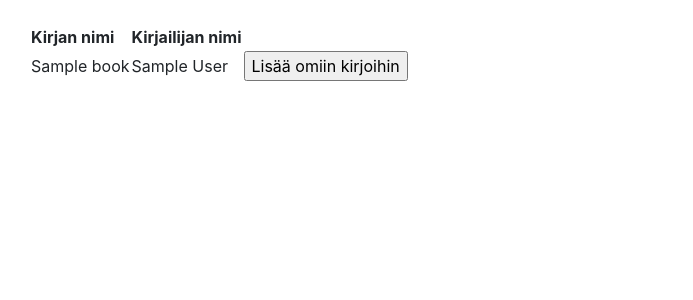
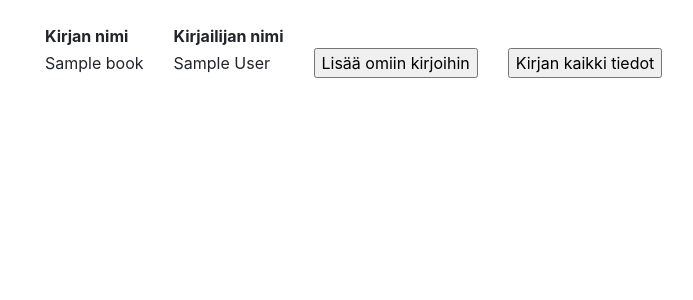
Before and after one commit to riinaalisah/Kirjahylly, a Flask app: page /books/ in a window 1280 px wide. Shown: the part 56-356 px from the top of the page, without its empty margins (55-748 px from the left). Run offline with Flask 2, Linux system fonts and the light colour scheme; tables that the repository leaves empty hold one stand-in row (values such as "Sample post"); some libraries are stand-ins or nearby versions.

Commit message:
Linkki kirjojen listauksesta yksittäisen kirjan tietoihin

```diff
--- a/application/books/views.py
+++ b/application/books/views.py
@@ -64,3 +64,14 @@ def book_add_to_user(book_id):
         flash("Kirja on jo lisätty omaan kirjahyllyyn!", 'warning')
 
     return redirect(url_for("books_index"))
+
+@app.route("/books/info/", methods=["GET", "POST"])
+@login_required
+def book_info():
+    url = request.url
+    split1 = url.split("?")
+    split2 = split1[1].split("=")
+
+    book = Book.query.filter_by(name=split2[0]).first()
+
+    return render_template("books/bookinfo.html", book=book)
--- a/application/templates/books/list.html
+++ b/application/templates/books/list.html
@@ -4,21 +4,27 @@
 <!--<form method="GET" action="{{ url_for('books_index', user=user) }}"-->
   <table>
     <tr>
-      <th>Kirjan nimi</th>
-      <th>Kirjailijan nimi</th>
-      <th></th>
+      <th style="padding:0 15px 0 15px;">Kirjan nimi</th>
+      <th style="padding:0 15px 0 15px;">Kirjailijan nimi</th>
     </tr>
     {% for book in books %}
     <tr>
-      <td>{{ book.name }}</td>
-      <td>{{ book.firstname }} {{book.lastname }}</td>
-      <td>
+      <td style="padding:0 15px 0 15px;">{{ book.name }}</td>
+      <td style="padding:0 15px 0 15px;">{{ book.firstname }} {{ book.lastname }}</td>
+      <td style="padding:0 15px 0 15px;">
         <form method="POST" action="{{ url_for('book_add_to_user', book_id=book.book_id) }}">
             <input type="submit" value="Lisää omiin kirjoihin"/>
         </form>
       </td>
+      <td style="padding:0 15px 0 15px;">
+
+        <form method="GET" action="{{ url_for('book_info') }}">
+          <input type="submit" value="Kirjan kaikki tiedot" name="{{ book.name }}">
+        </form>
+
+        <!--<a href="{{ url_for('book_info') }}" class="button">Kirjan kaikki tiedot</a>-->
+      </td>
     </tr>
     {% endfor %}
   </table>
-</form>
 {% endblock %}
```
Also changed, not shown: application/templates/books/bookinfo.html (added, +11 -0 lines).
